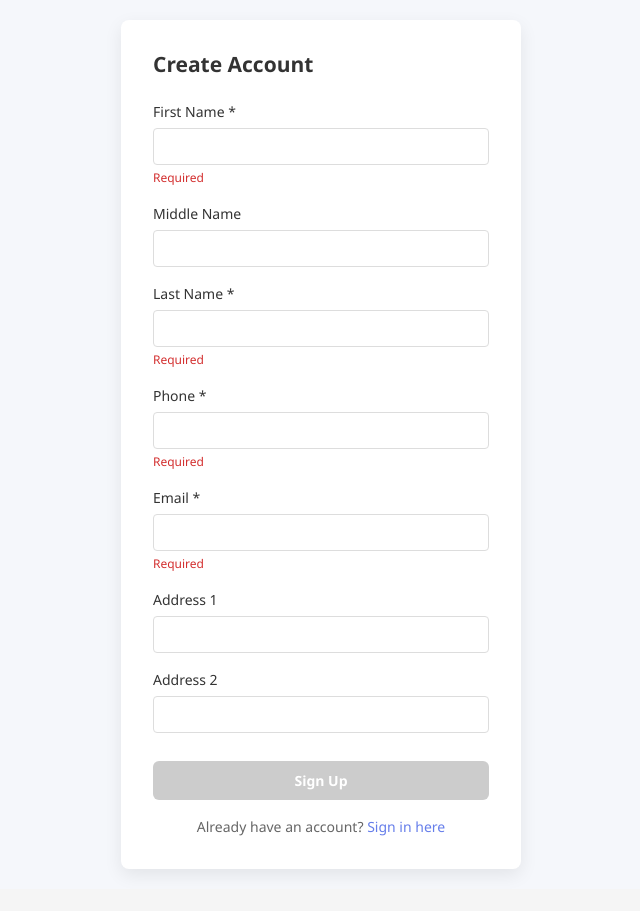
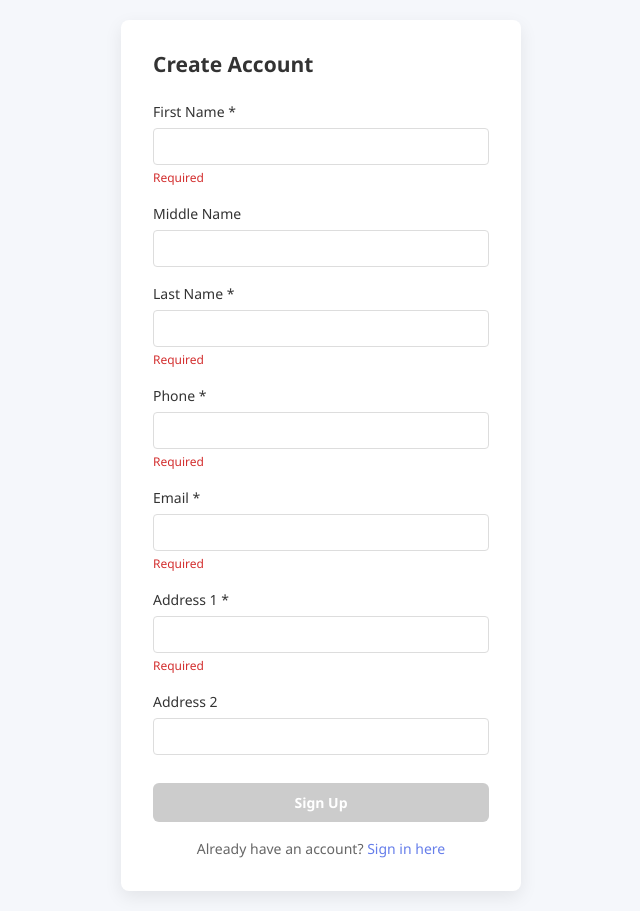
Before and after one commit to aashishsaalvi16/Angular, an Angular app in the folder my-shop-app-ui/: page /signup in a window 1280 px wide. Shown: the whole page, without its empty margins (319-959 px from the left). Before the commit the page ends 889 px from the top, so only its background shows below. Built offline with nearby package versions, Linux system fonts and the light colour scheme.

Commit message:
Address 1 field validation changes

```diff
--- a/my-shop-app-ui/src/app/pages/signup/signup.component.html
+++ b/my-shop-app-ui/src/app/pages/signup/signup.component.html
@@ -49,8 +49,9 @@
 
       <div class="form-group">
         <label>
-          Address 1
+          Address 1 *
           <input formControlName="address1" type="text" />
+          <span *ngIf="signupForm.get('address1')?.hasError('required')" class="error">Required</span>
           <span *ngIf="signupForm.get('address1')?.hasError('maxlength')" class="error">Max 100 characters</span>
         </label>
       </div>
--- a/my-shop-app-ui/src/app/pages/signup/signup.component.ts
+++ b/my-shop-app-ui/src/app/pages/signup/signup.component.ts
@@ -21,7 +21,7 @@ export class SignupComponent {
       lastName: ['', [Validators.required, Validators.maxLength(50)]],
       phone: ['', [Validators.required, Validators.pattern(/^\d{10}$/)]],
       email: ['', [Validators.required, Validators.maxLength(50), Validators.pattern(/^[a-zA-Z0-9._%+-]+@[a-zA-Z0-9.-]+\.[a-zA-Z]{2,}$/)]],
-      address1: ['', Validators.maxLength(100)],
+      address1: ['', [Validators.required, Validators.maxLength(100)]],
       address2: ['', Validators.maxLength(100)],
     });
   }
```
